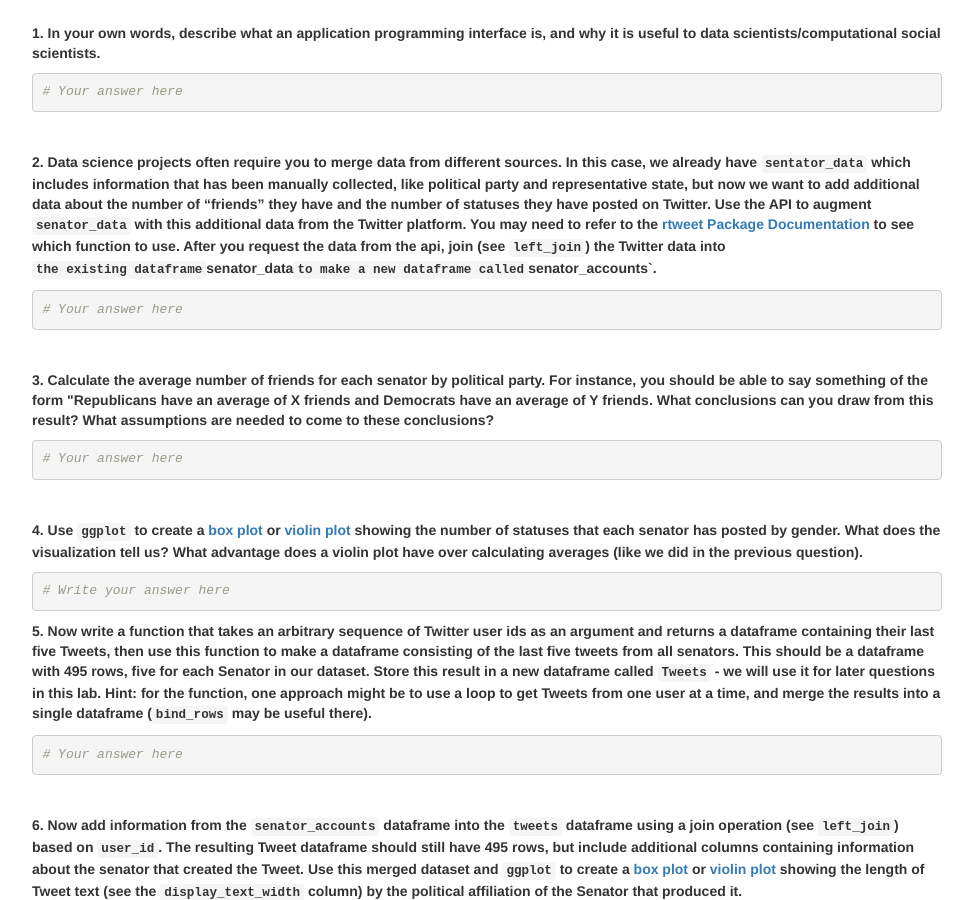
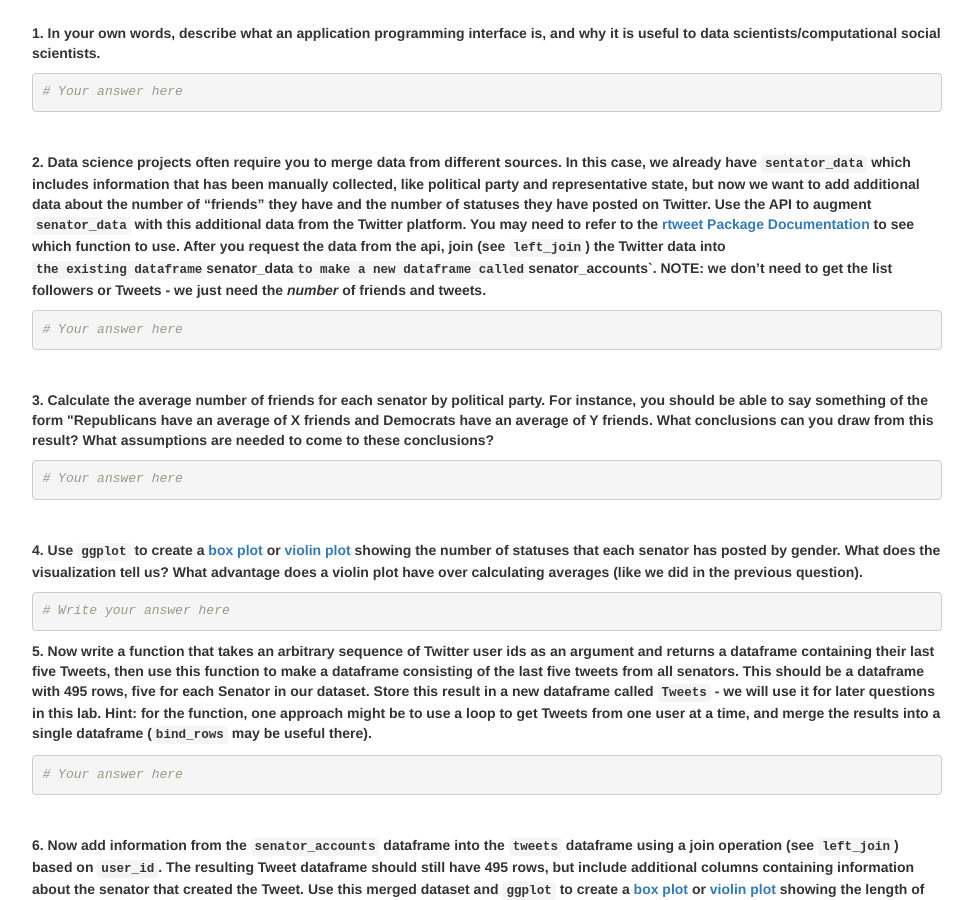
Before and after one commit to dssoc/dssoc.github.io, a Jekyll site: the page assignments/Lab_6.html, which Jekyll copies as it is, in a window 1280 px wide and 900 px high, scrolled down 1576 px. Shown: the whole window, without its empty margins (153-1126 px from the left). Built offline with Jekyll 4.4.1, drawn with Linux system fonts in a browser that asks for light colours; some of the changed text lies outside the part shown.

Commit message:
added as a hint in problem 2

````diff
--- a/assignments/Lab_6.Rmd
+++ b/assignments/Lab_6.Rmd
@@ -25,8 +25,8 @@ We will use the following datasets for the exercises.
 
 **Load the datasets and libraries:**
 ```{r message=FALSE}
-library(tidyverse)
-library(rtweet)
+#library(tidyverse)
+#library(rtweet)
 #load('../datasets/Senator_Profiles.Rdata')
 ```
 <br/><br/>
@@ -92,7 +92,7 @@ lim[, 1:4]
 <br/>
 
 
-**2. Data science projects often require you to merge data from different sources. In this case, we already have `sentator_data` which includes information that has been manually collected, like political party and representative state, but now we want to add additional data about the number of "friends" they have and the number of statuses they have posted on Twitter. Use the API to augment `senator_data` with this additional data from the Twitter platform. You may need to refer to the [rtweet Package Documentation](https://cran.r-project.org/web/packages/rtweet/rtweet.pdf) to see which function to use. After you request the data from the api, join (see `left_join`) the Twitter data into `the existing dataframe`senator_data` to make a new dataframe called `senator_accounts`.**
+**2. Data science projects often require you to merge data from different sources. In this case, we already have `sentator_data` which includes information that has been manually collected, like political party and representative state, but now we want to add additional data about the number of "friends" they have and the number of statuses they have posted on Twitter. Use the API to augment `senator_data` with this additional data from the Twitter platform. You may need to refer to the [rtweet Package Documentation](https://cran.r-project.org/web/packages/rtweet/rtweet.pdf) to see which function to use. After you request the data from the api, join (see `left_join`) the Twitter data into `the existing dataframe`senator_data` to make a new dataframe called `senator_accounts`. NOTE: we don't need to get the list followers or Tweets - we just need the *number* of friends and tweets.**
 ```{r}
 # Your answer here
 ```
--- a/assignments/Lab_6.html
+++ b/assignments/Lab_6.html
@@ -396,8 +396,8 @@ summary {
 <li><code>senator_data</code>: <a href="https://github.com/dssoc/dssoc.github.io/raw/master/datasets/Senator_Profiles.Rdata">Senator_Profiles.Rdata</a> includes information about all senators, including their twitter handles (in the <code>screen_name</code> column).</li>
 </ol>
 <p><strong>Load the datasets and libraries:</strong></p>
-<pre class="r"><code>library(tidyverse)
-library(rtweet)
+<pre class="r"><code>#library(tidyverse)
+#library(rtweet)
 #load(&#39;../datasets/Senator_Profiles.Rdata&#39;)</code></pre>
 <p><br /><br /></p>
 </div>
@@ -447,7 +447,7 @@ lim[, 1:4]</code></pre>
 <p><strong>1. In your own words, describe what an application programming interface is, and why it is useful to data scientists/computational social scientists.</strong></p>
 <pre class="r"><code># Your answer here</code></pre>
 <p><br /></p>
-<p><strong>2. Data science projects often require you to merge data from different sources. In this case, we already have <code>sentator_data</code> which includes information that has been manually collected, like political party and representative state, but now we want to add additional data about the number of “friends” they have and the number of statuses they have posted on Twitter. Use the API to augment <code>senator_data</code> with this additional data from the Twitter platform. You may need to refer to the <a href="https://cran.r-project.org/web/packages/rtweet/rtweet.pdf">rtweet Package Documentation</a> to see which function to use. After you request the data from the api, join (see <code>left_join</code>) the Twitter data into <code>the existing dataframe</code>senator_data<code>to make a new dataframe called</code>senator_accounts`.</strong></p>
+<p><strong>2. Data science projects often require you to merge data from different sources. In this case, we already have <code>sentator_data</code> which includes information that has been manually collected, like political party and representative state, but now we want to add additional data about the number of “friends” they have and the number of statuses they have posted on Twitter. Use the API to augment <code>senator_data</code> with this additional data from the Twitter platform. You may need to refer to the <a href="https://cran.r-project.org/web/packages/rtweet/rtweet.pdf">rtweet Package Documentation</a> to see which function to use. After you request the data from the api, join (see <code>left_join</code>) the Twitter data into <code>the existing dataframe</code>senator_data<code>to make a new dataframe called</code>senator_accounts`. NOTE: we don’t need to get the list followers or Tweets - we just need the <em>number</em> of friends and tweets.</strong></p>
 <pre class="r"><code># Your answer here</code></pre>
 <p><br /></p>
 <p><strong>3. Calculate the average number of friends for each senator by political party. For instance, you should be able to say something of the form &quot;Republicans have an average of X friends and Democrats have an average of Y friends. What conclusions can you draw from this result? What assumptions are needed to come to these conclusions?</strong></p>
````
